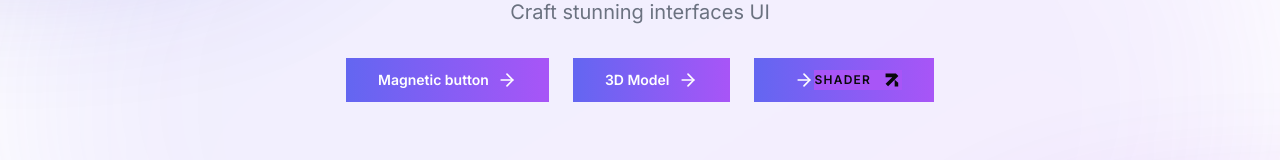
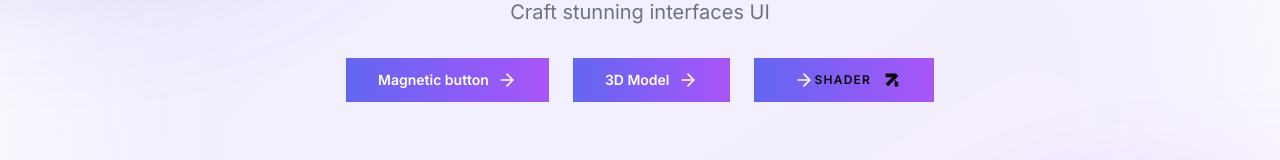
Before and after one commit to TomasLonnblad/tl335, a Next.js app: page / in a window 1280 px wide. Shown: the part 299-459 px from the top of the page. Built offline with nearby package versions, Linux system fonts and the light colour scheme.

Commit message:
Update animated-landing.tsx

```diff
--- a/components/animated-landing.tsx
+++ b/components/animated-landing.tsx
@@ -129,7 +129,7 @@ export default function AnimatedLanding() {
 
           <a
             href="https://tomaslonnblad.github.io/"
-            className=" group inline-flex items-center gap-3 border border-foreground/0 px-0 py-0 font-semibold  text-xs  hover:text-white-100  bg-purple-500 uppercase tracking-widest text-foreground hover:border-accent hover:text-accent transition-all duration-200"
+            className=" group inline-flex items-center gap-3 border border-foreground/0 px-0 py-0 font-semibold  text-xs  hover:text-white-100  bg-transparant uppercase tracking-widest text-foreground hover:border-accent hover:text-accent transition-all duration-200"
           >
             <ScrambleTextOnHover text=" Shader" as="span" duration={0.6} />
             <BitmapChevron className="transition-transform duration-[200ms] ease-in-out group-hover:rotate-45" />
```
